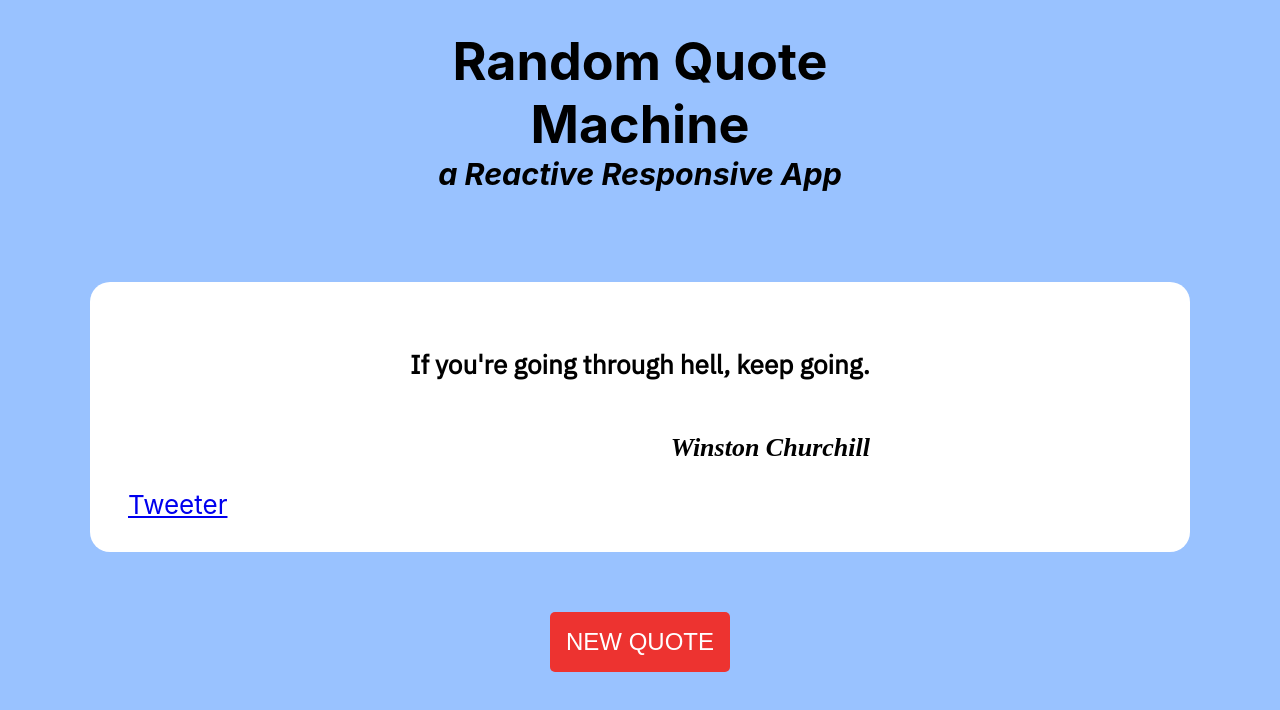
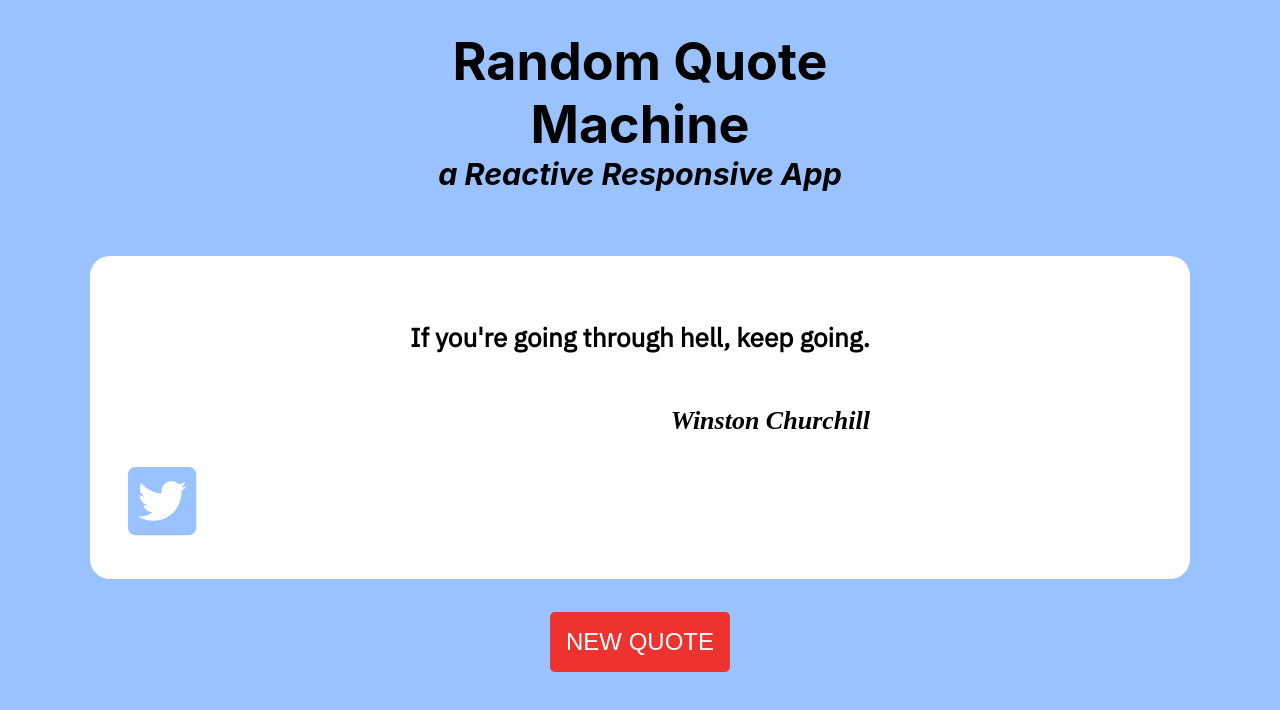
Before and after one commit to DiegoGorgazzi/random-quote-machine, a React (Create React App) app: page / in a window 1280 px wide. Shown: the top 710 px of the page. Built offline with nearby package versions, Linux system fonts and the light colour scheme; a web font is replaced by a local one.

Commit message:
Add twitter Favicon

```diff
--- a/src/components/QuoteBox/QuoteBox.css
+++ b/src/components/QuoteBox/QuoteBox.css
@@ -34,7 +34,11 @@
 }
 
 
-#tweeter {
+#twitter {
   align-self: flex-start;
-  height: 25px;
+
 }
+
+.twitterFav {
+  color: #99c2ff;
+}
--- a/src/components/QuoteBox/QuoteBox.js
+++ b/src/components/QuoteBox/QuoteBox.js
@@ -1,5 +1,7 @@
 import React from "react";
 import "./QuoteBox.css";
+import { FontAwesomeIcon } from '@fortawesome/react-fontawesome';
+import { faTwitterSquare } from '@fortawesome/free-brands-svg-icons';
 
 const quoteBox = (props) => {
     return (
@@ -14,8 +16,8 @@ const quoteBox = (props) => {
             </div>
           </div>
 
-          <div id="tweeter">
-              <a id="tweet-quote" href="https://twitter.com/intent/tweet">Tweeter</a>
+          <div id="twitter">
+            <a id="tweet-quote" href="https://twitter.com/intent/twee"><FontAwesomeIcon className="twitterFav "icon={faTwitterSquare} size="3x" /></a>
           </div>
 
 
```
